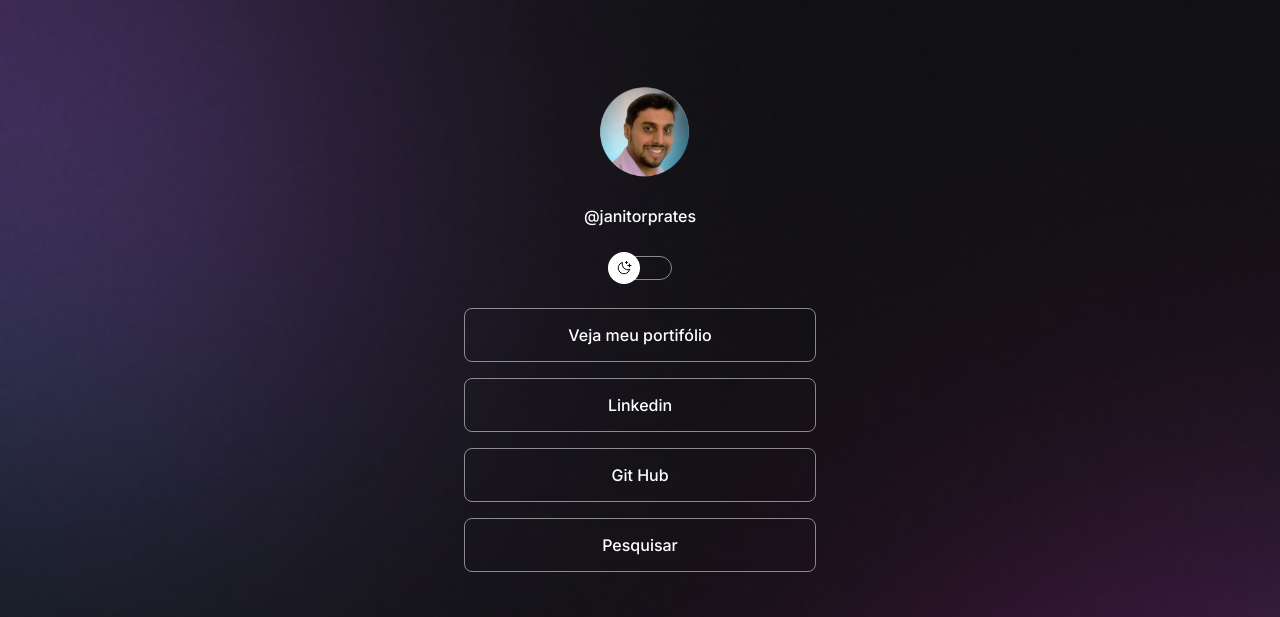
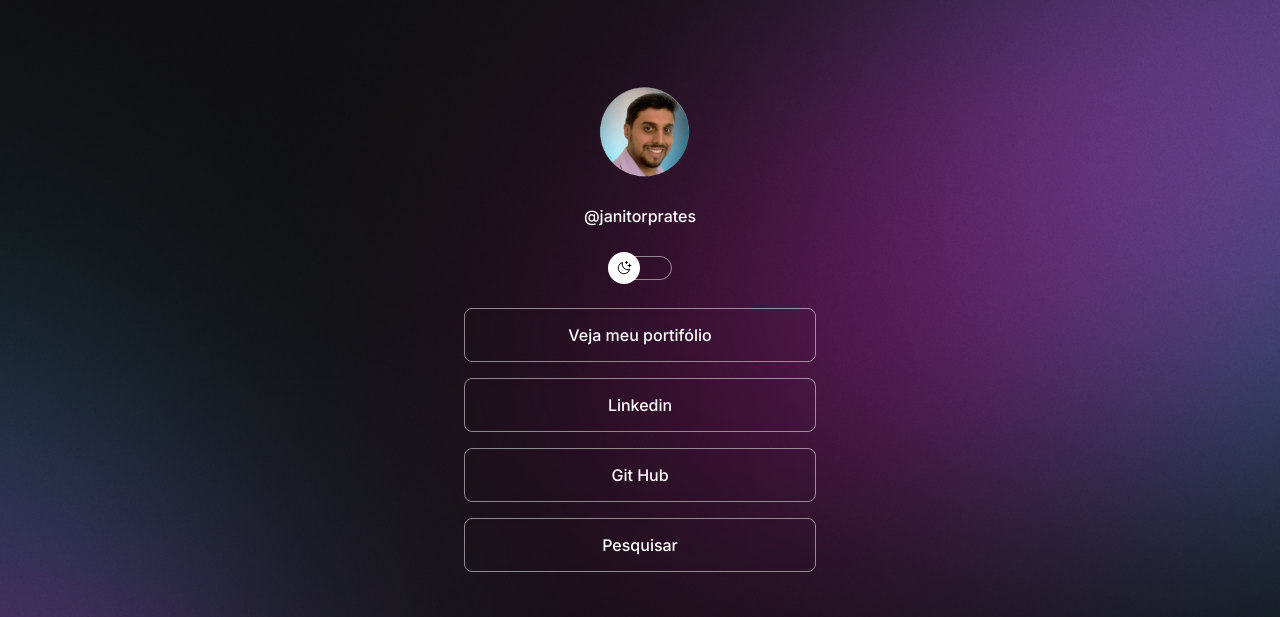
Before and after one commit to JANITORPRATES/site-links-sociais, a plain HTML site: page index.html in a window 1280 px wide. Shown: the top 617 px of the page. Drawn offline with nearby package versions, Linux system fonts and the light colour scheme.

Commit message:
Alteração de background baseado no media queries

```diff
--- a/style.css
+++ b/style.css
@@ -30,6 +30,7 @@
 
 body {
   background: var(--bg-url) no-repeat top center/cover;
+  height: 100vh;
 }
 
 body * {
@@ -163,3 +164,14 @@ footer {
   text-align: center;
   font-size: 14px;
 }
+
+/* media queries */
+@media (min-width: 700px) {
+  :root {
+    --bg-url: url(./assets/bg-desktop.jpg);
+  }
+
+  .claro {
+    --bg-url: url(./assets/bg-desktop-light.jpg);
+  }
+}
```
